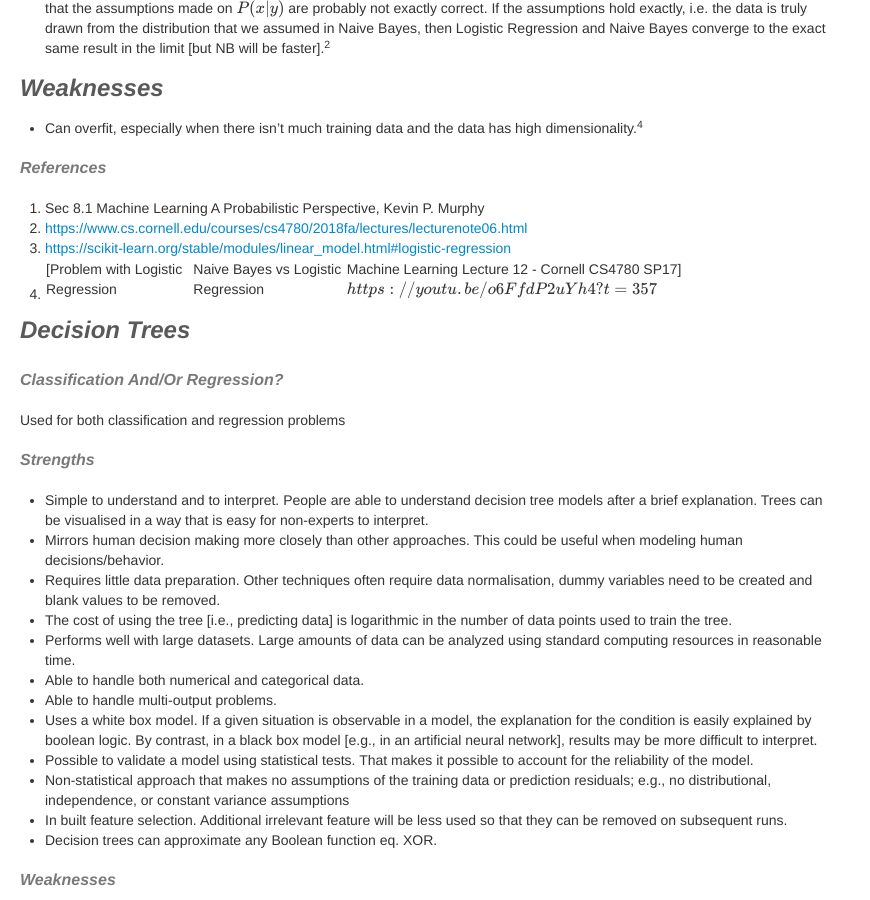
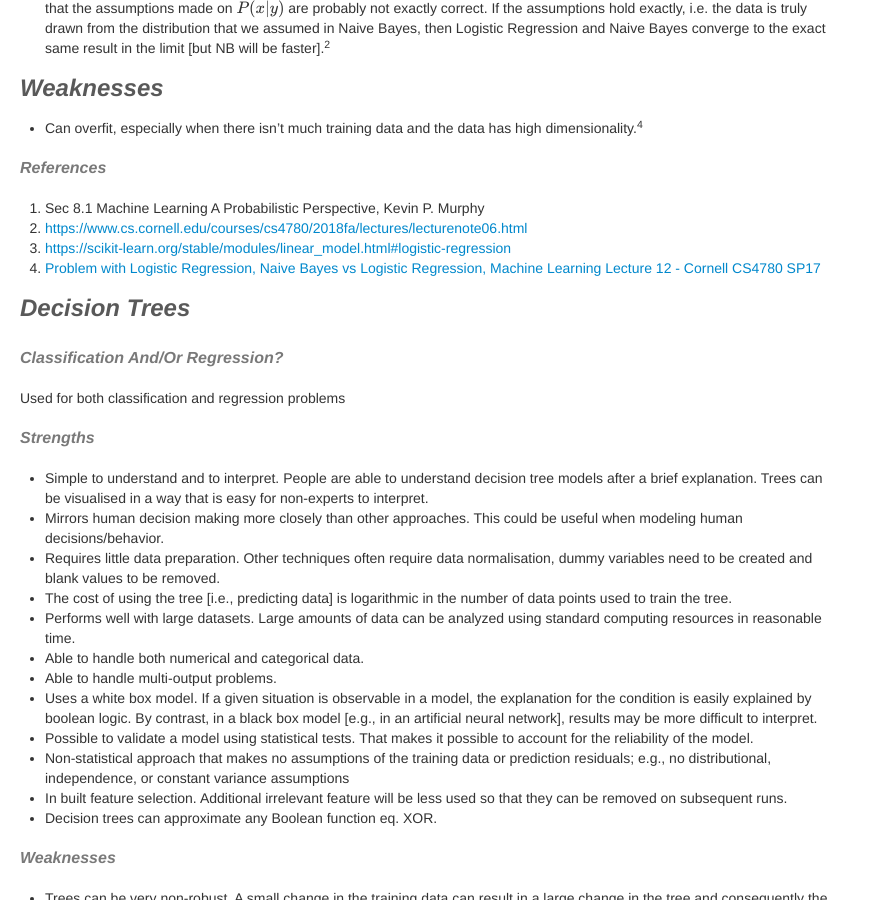
Before and after one commit to anuragkapur/anuragkapur.github.io, a Jekyll site: the page built from blog/engineering/_posts/2020-04-25-machine-learning-reference-guide.md, in a window 1280 px wide and 900 px high, scrolled down 5707 px. Shown: the whole window, without its empty margins (0-870 px from the left). Built offline with Jekyll 4.4.1, drawn with Linux system fonts in a browser that asks for light colours; formulas are drawn with MathJax 3; comment, search, counter and statistics services are not loaded.

Commit message:
Fix formatting of logistic regression reference link

```diff
--- a/blog/engineering/_posts/2020-04-25-machine-learning-reference-guide.md
+++ b/blog/engineering/_posts/2020-04-25-machine-learning-reference-guide.md
@@ -280,7 +280,7 @@
 1. Sec 8.1 Machine Learning A Probabilistic Perspective, Kevin P. Murphy
 2. [https://www.cs.cornell.edu/courses/cs4780/2018fa/lectures/lecturenote06.html](https://www.cs.cornell.edu/courses/cs4780/2018fa/lectures/lecturenote06.html)
 3. [https://scikit-learn.org/stable/modules/linear_model.html#logistic-regression](https://scikit-learn.org/stable/modules/linear_model.html#logistic-regression)
-4. [Problem with Logistic Regression | Naive Bayes vs Logistic Regression | Machine Learning Lecture 12 - Cornell CS4780 SP17](https://youtu.be/o6FfdP2uYh4?t=357)
+4. [Problem with Logistic Regression, Naive Bayes vs Logistic Regression, Machine Learning Lecture 12 - Cornell CS4780 SP17](https://youtu.be/o6FfdP2uYh4?t=357)
 
 ## Decision Trees
 
```
